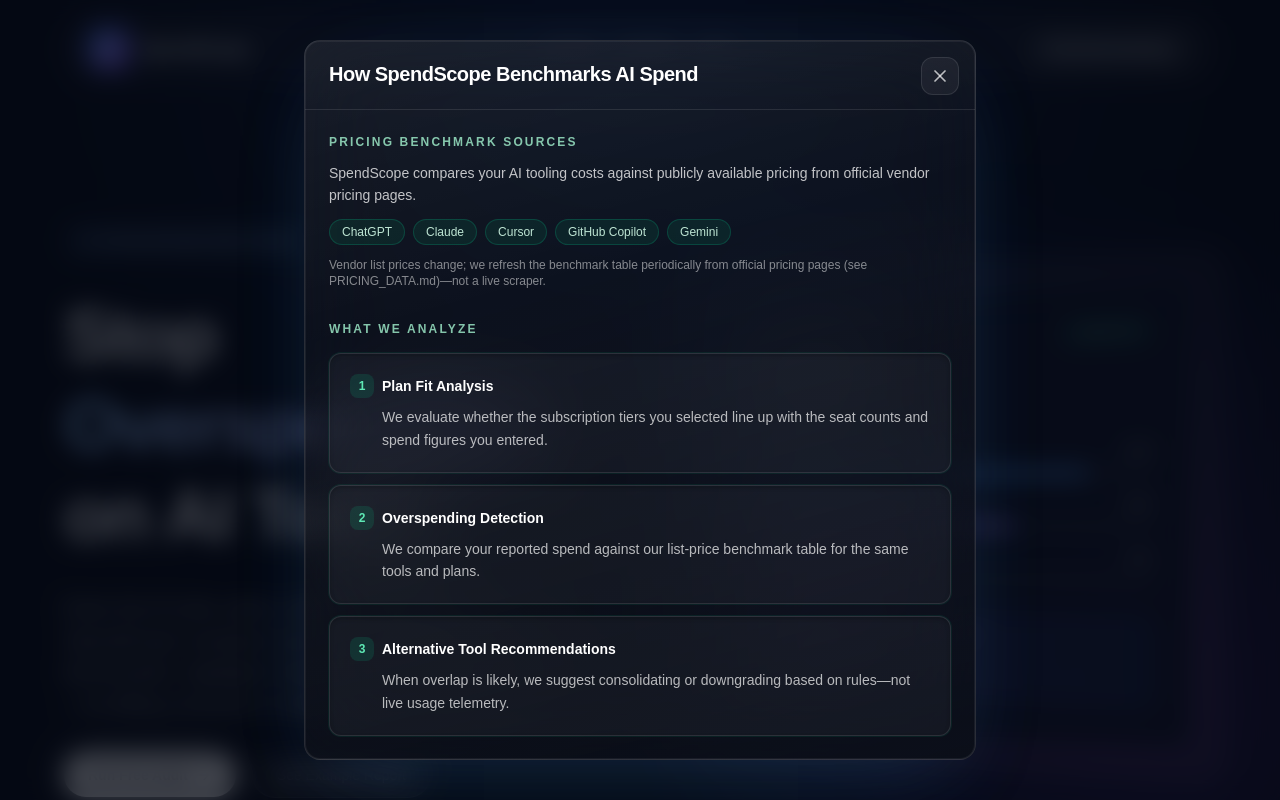
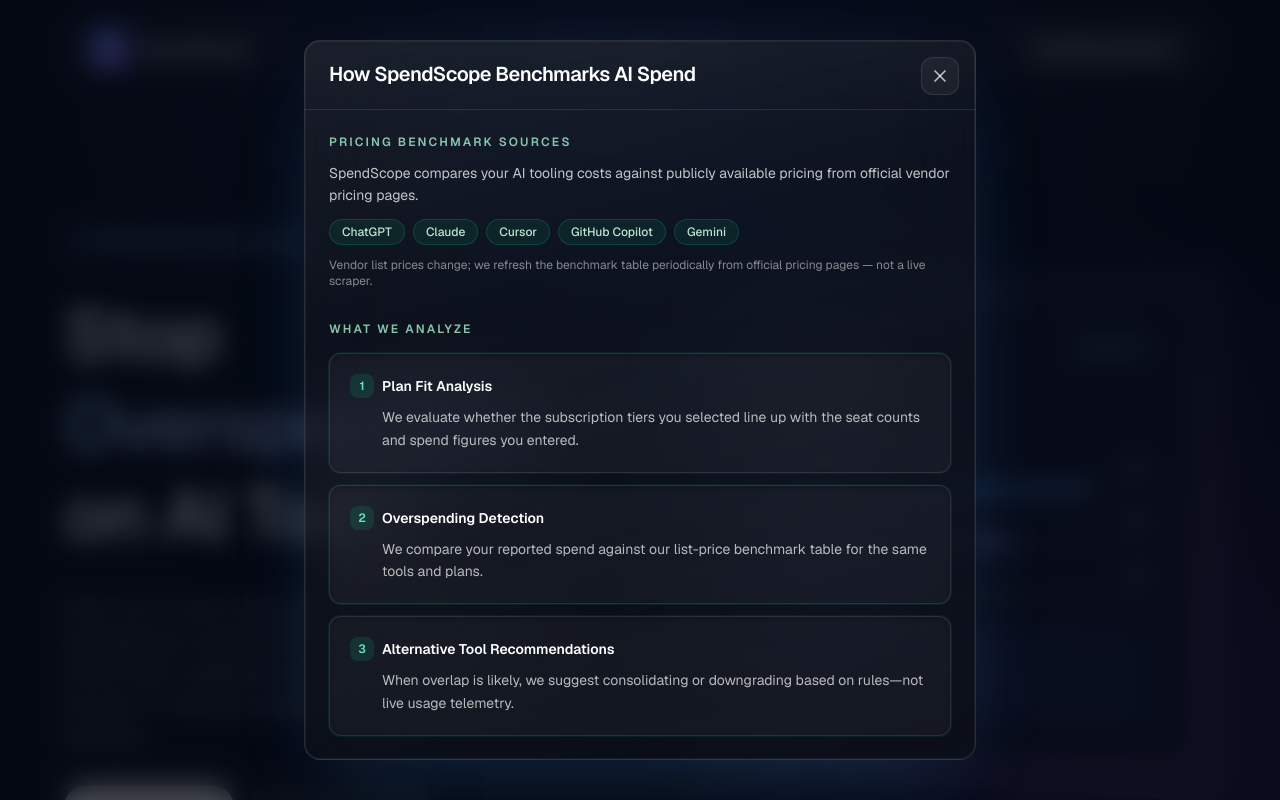
Before and after one commit to Someshbharathi/SpendScope, a Next.js app: page / in a window 1280 px wide. Both pictures are taken after a click on the button "View Benchmarking". Shown: the top 800 px of the page. Built offline with nearby package versions, Linux system fonts and the light colour scheme; no server answers.

Commit message:
fix: changed few things in benchmark

```diff
--- a/app/audit/page.tsx
+++ b/app/audit/page.tsx
@@ -5,7 +5,7 @@ import { AuditForm } from "@/components/audit/audit-form";
 import { AuditTopNav } from "@/components/audit/audit-top-nav";
 
 export const metadata: Metadata = {
-  title: "Run audit — SpendScope Spend Audit",
+  title: "Run Audit | SpendScope",
   description: "Submit your AI tool spend and receive savings recommendations.",
 };
 
--- a/app/globals.css
+++ b/app/globals.css
@@ -22,7 +22,6 @@
 body {
   background: var(--background);
   color: var(--foreground);
-  font-family: Arial, Helvetica, sans-serif;
 }
 
 @page {
--- a/app/layout.tsx
+++ b/app/layout.tsx
@@ -14,8 +14,21 @@ const geistMono = Geist_Mono({
 });
 
 export const metadata: Metadata = {
-  title: "SpendScope Spend Audit",
-  description: "Stop overspending on AI tools with automated spend audits.",
+  title: "SpendScope | AI Spend Optimization Platform",
+  description:
+    "Stop overspending on AI tools with automated spend audits. Analyze ChatGPT, Claude, and Gemini costs and discover realistic savings opportunities.",
+  openGraph: {
+    title: "SpendScope | AI Spend Optimization Platform",
+    description: "Stop overspending on AI tools with automated spend audits.",
+    url: "https://spend-scope-murex.vercel.app/",
+    siteName: "SpendScope",
+    type: "website",
+  },
+  twitter: {
+    card: "summary_large_image",
+    title: "SpendScope | AI Spend Optimization Platform",
+    description: "Stop overspending on AI tools with automated spend audits.",
+  },
 };
 
 export default function RootLayout({
@@ -28,7 +41,7 @@ export default function RootLayout({
       lang="en"
       className={`${geistSans.variable} ${geistMono.variable} h-full antialiased`}
     >
-      <body className="min-h-full flex flex-col">
+      <body className="font-sans min-h-full flex flex-col">
         {children}
         <Analytics />
       </body>
--- a/components/landing/benchmarking-modal.tsx
+++ b/components/landing/benchmarking-modal.tsx
@@ -59,8 +59,7 @@ export function BenchmarkingModal({ open, onClose }: BenchmarkingModalProps) {
             ))}
           </div>
           <p className="text-xs text-white/50">
-            Vendor list prices change; we refresh the benchmark table periodically from official pricing pages (see
-            PRICING_DATA.md)—not a live scraper.
+            Vendor list prices change; we refresh the benchmark table periodically from official pricing pages — not a live scraper.
           </p>
         </section>
 
```
